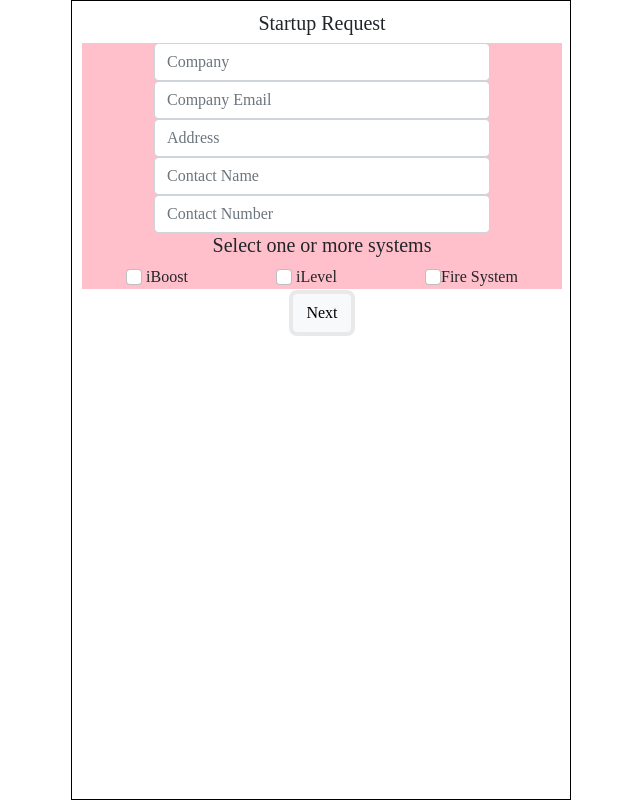
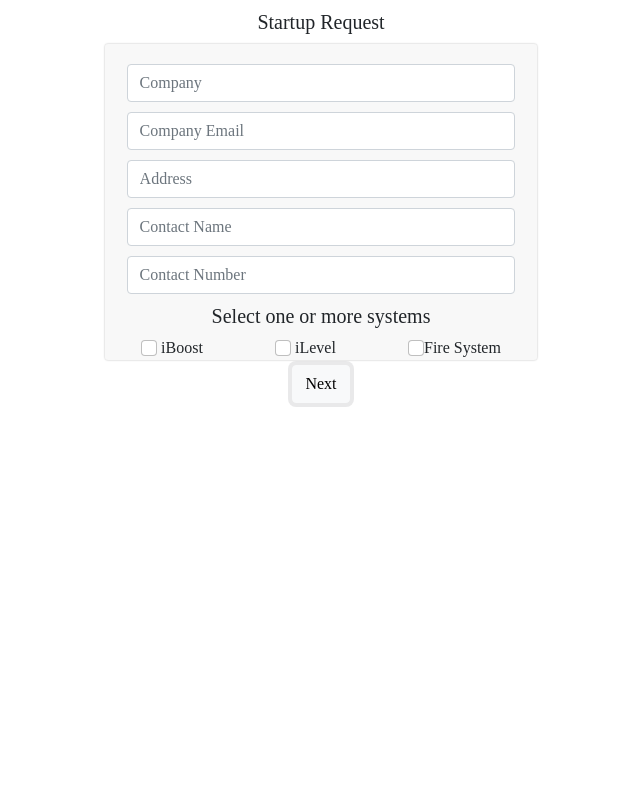
Before and after one commit to nateweis/agreementForm, a React (Create React App) app: page / in a window 1280 px wide. Shown: the whole page, without its empty margins (319-959 px from the left). Built offline with nearby package versions, Linux system fonts and the light colour scheme; a web font is replaced by a local one.

Commit message:
working on style a bit

```diff
--- a/src/index.css
+++ b/src/index.css
@@ -22,7 +22,7 @@ body {
   position: relative;
   width: 500px;
   min-height: 100vh;
-  border: 1px solid black;
+  /* border: 1px solid black; */
   text-align: center;
   margin: auto;
   font-family: 'montserrat';
@@ -51,11 +51,18 @@ body {
 }
 
 .form-style{
-  background-color: pink;
+  background-color: rgba(243, 243, 243, 0.596);
+  box-shadow: 0 0 2px rgba(0, 0, 0, 0.315);
+  border-radius: 3px;
+  width: 90%;
+  margin: auto;
 }
 .formInput{
-  width: 70%;
-  margin: auto;
+  width: 90%;
+  margin: 10px auto;
+}
+.formInput:nth-child(2){
+  padding-top: 20px;
 }
 
 
```
